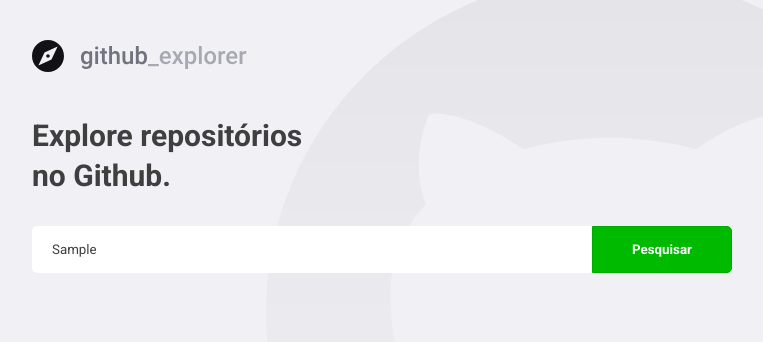
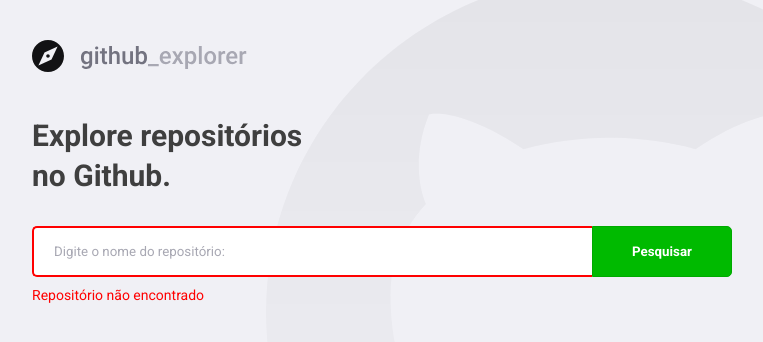
Before and after one commit to willihr/github-explorer, a React (Create React App) app: page / in a window 1280 px wide. Both pictures are taken after typing "Sample" into the empty fields and a click on the button "Pesquisar". Shown: the top 342 px of the page, without its empty margins (148-911 px from the left). Built offline with nearby package versions, Linux system fonts and the light colour scheme; no server answers.

Commit message:
updated repositories dashboard

```diff
--- a/src/pages/Dashboard/index.tsx
+++ b/src/pages/Dashboard/index.tsx
@@ -1,14 +1,14 @@
 import React, { FormEvent, useEffect, useState } from 'react';
 
 import { FiChevronRight } from 'react-icons/fi';
+import { Link } from 'react-router-dom';
 import logoImg from '../../assets/logo.svg';
 import api from '../../services/api';
 
-import { Form, Repositories, Title } from './styles';
+import { Error, Form, Repositories, Title } from './styles';
 
 interface Repository {
   id: string;
-  html_url: string;
   full_name: string;
   description: string;
   owner: {
@@ -17,28 +17,44 @@ interface Repository {
   };
 }
 
-interface Response {
-  items: Repository[];
-}
-
 const Dashboard: React.FC = () => {
   const [newRepo, setNewRepo] = useState('');
-  const [repositories, setRepositories] = useState<Repository[]>([]);
+  const [inputError, setInputError] = useState('');
+  const [repositories, setRepositories] = useState<Repository[]>(() => {
+    const savedRepositories = localStorage.getItem(
+      '@GithubExplorer:repositories',
+    );
 
-  // useEffect(() => {
-  //   api.get('/repositories').then(response => {
-  //     setRepositories(response.data);
-  //   });
-  // }, []);
+    if (savedRepositories) {
+      return JSON.parse(savedRepositories);
+    }
+    return [];
+  });
+
+  useEffect(() => {
+    localStorage.setItem(
+      '@GithubExplorer:repositories',
+      JSON.stringify(repositories),
+    );
+  }, [repositories]);
 
   async function handleAddRepository(event: FormEvent<HTMLFormElement>) {
     event.preventDefault();
 
-    const response = await api.get<Response>('/search/repositories', {
-      params: { q: newRepo },
-    });
+    setInputError('');
+    if (!newRepo) {
+      setInputError('Digite o autor/nome do repositório');
+      return;
+    }
+    setNewRepo('');
 
-    setRepositories([...repositories, ...response.data.items]);
+    try {
+      const response = await api.get<Repository>(`/repos/${newRepo}`);
+
+      setRepositories([...repositories, response.data]);
+    } catch (error) {
+      setInputError('Repositório não encontrado');
+    }
   }
 
   return (
@@ -46,7 +62,7 @@ const Dashboard: React.FC = () => {
       <img src={logoImg} alt="Github Explorer" />
       <Title>Explore repositórios no Github.</Title>
 
-      <Form onSubmit={handleAddRepository}>
+      <Form hasError={Boolean(inputError)} onSubmit={handleAddRepository}>
         <input
           value={newRepo}
           onChange={e => setNewRepo(e.target.value)}
@@ -56,30 +72,25 @@ const Dashboard: React.FC = () => {
         <button type="submit">Pesquisar</button>
       </Form>
 
+      {inputError && <Error>{inputError}</Error>}
+
       <Repositories>
-        {repositories.map(
-          ({
-            id,
-            html_url: htmlUrl,
-            full_name: fullName,
-            description,
-            owner: { login, avatar_url: avatarUrl },
-          }) => (
-            <a
-              key={id}
-              href={htmlUrl}
-              target="_blank"
-              rel="noopener noreferrer"
-            >
-              <img src={avatarUrl} alt={login} />
-              <div>
-                <strong>{fullName}</strong>
-                <p>{description}</p>
-              </div>
-              <FiChevronRight size={20} />
-            </a>
-          ),
-        )}
+        {repositories.map(repository => (
+          <Link
+            to={`/repositories/${repository.full_name}`}
+            key={repository.id}
+          >
+            <img
+              src={repository.owner.avatar_url}
+              alt={repository.owner.login}
+            />
+            <div>
+              <strong>{repository.full_name}</strong>
+              <p>{repository.description}</p>
+            </div>
+            <FiChevronRight size={20} />
+          </Link>
+        ))}
       </Repositories>
     </>
   );
--- a/src/pages/Dashboard/styles.ts
+++ b/src/pages/Dashboard/styles.ts
@@ -1,5 +1,9 @@
-import styled from 'styled-components';
+import styled, { css } from 'styled-components';
 import { shade } from 'polished';
+
+interface FormProps {
+  hasError: boolean;
+}
 
 export const Title = styled.h1`
   font-size: 30px;
@@ -9,7 +13,7 @@ export const Title = styled.h1`
   max-width: 300px;
 `;
 
-export const Form = styled.form`
+export const Form = styled.form<FormProps>`
   display: flex;
 
   margin-top: 30px;
@@ -21,6 +25,14 @@ export const Form = styled.form`
     border: 0;
     border-radius: 5px 0 0 5px;
     color: #3f3f3f;
+    border: 2px solid #fff;
+    border-right: 0;
+
+    ${props =>
+      props.hasError &&
+      css`
+        border-color: red;
+      `}
 
     &::placeholder {
       color: #a8a8b3;
@@ -41,6 +53,13 @@ export const Form = styled.form`
       background: ${shade(0.2, '#00aa00')};
     }
   }
+`;
+
+export const Error = styled.span`
+  display: block;
+  color: red;
+  margin-top: 10px;
+  font-size: 14px;
 `;
 
 export const Repositories = styled.div`
@@ -73,7 +92,8 @@ export const Repositories = styled.div`
     }
 
     div {
-      margin-left: 10px;
+      margin: 0 10px;
+      flex: 1;
 
       strong {
         color: #3f3f3f;
--- a/src/pages/Repository/index.tsx
+++ b/src/pages/Repository/index.tsx
@@ -1,5 +1,14 @@
 import React from 'react';
+import { useRouteMatch } from 'react-router-dom';
 
-const Repository: React.FC = () => <h1>Repository</h1>;
+interface RepositoriesParams {
+  repository: string;
+}
+
+const Repository: React.FC = () => {
+  const { params } = useRouteMatch<RepositoriesParams>();
+
+  return <h1>{`Repository: ${params.repository}`}</h1>;
+};
 
 export default Repository;
--- a/src/routes/index.tsx
+++ b/src/routes/index.tsx
@@ -6,7 +6,7 @@ import Repository from '../pages/Repository';
 const Routes: React.FC = () => (
   <Switch>
     <Route path="/" exact component={Dashboard} />
-    <Route path="/repository" component={Repository} />
+    <Route path="/repositories/:repository+" component={Repository} />
   </Switch>
 );
 
```
Also changed, not shown: .eslintrc.json.
